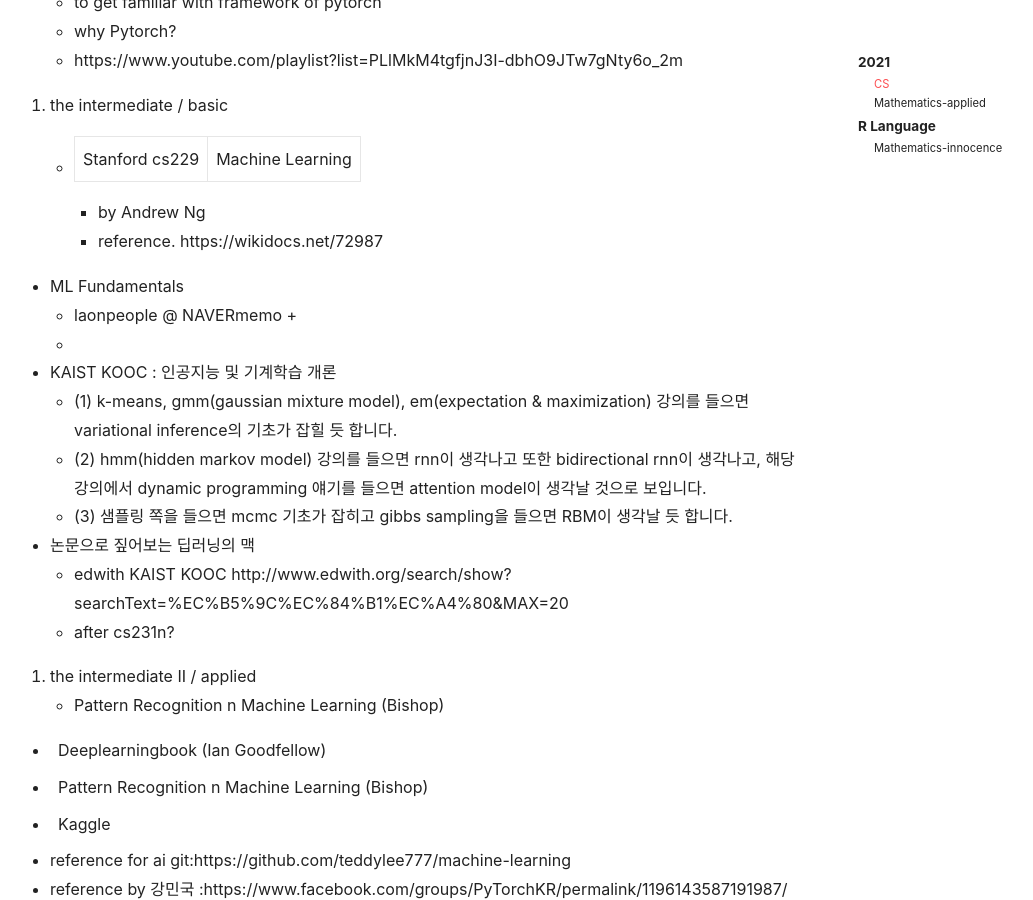
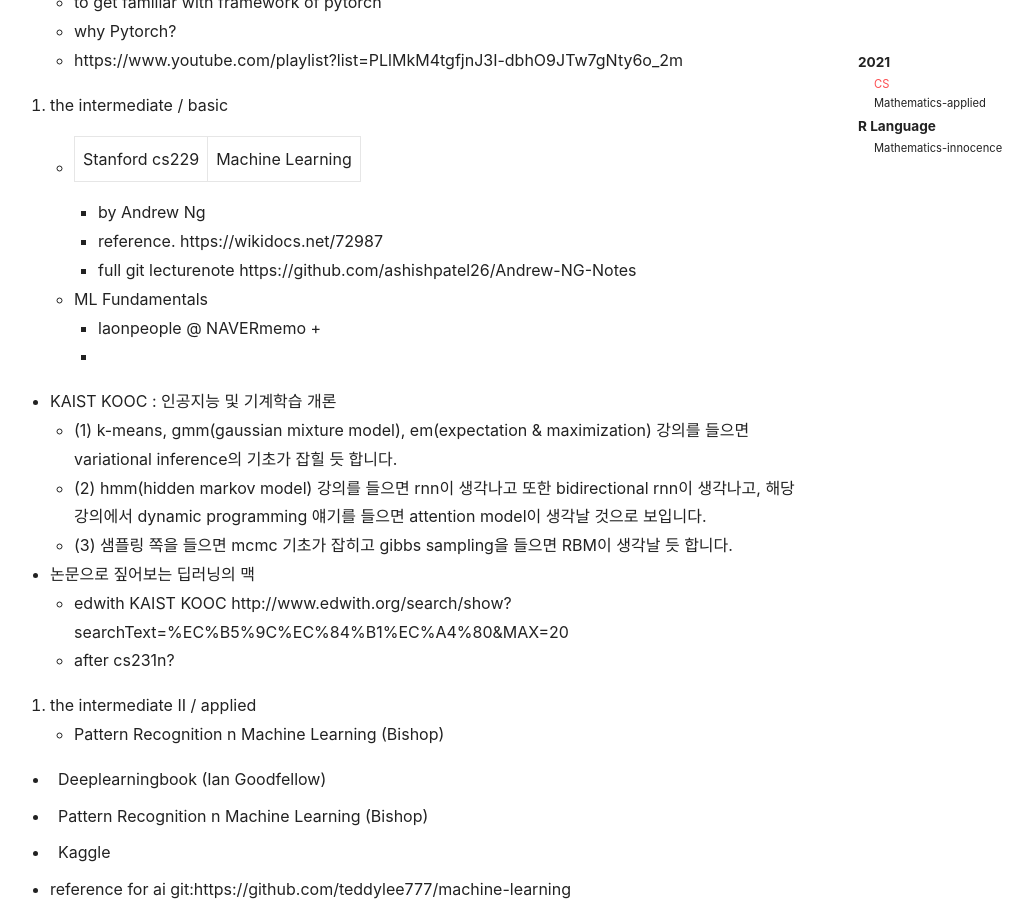
Before and after one commit to underthelights/previous, a Jekyll site: the page built from _posts/thebluenote/2021-01-07-2021thefirsthalf.md, in a window 1280 px wide and 900 px high, scrolled down 1824 px. Shown: the whole window, without its empty margins (22-1055 px from the left). Built offline with Jekyll 4.4.1, drawn with Linux system fonts in a browser that asks for light colours; nearby versions of some CDN libraries; comment, search, counter and statistics services are not loaded.

Commit message:
Update 2021-01-07-2021thefirsthalf.md

```diff
--- a/_posts/thebluenote/2021-01-07-2021thefirsthalf.md
+++ b/_posts/thebluenote/2021-01-07-2021thefirsthalf.md
@@ -59,7 +59,7 @@
 - Stanford cs229 | Machine Learning
   - by Andrew Ng
   - reference. https://wikidocs.net/72987
-
+  - full git lecturenote https://github.com/ashishpatel26/Andrew-NG-Notes
 - ML Fundamentals
   - laonpeople @ NAVERmemo
   +
```
